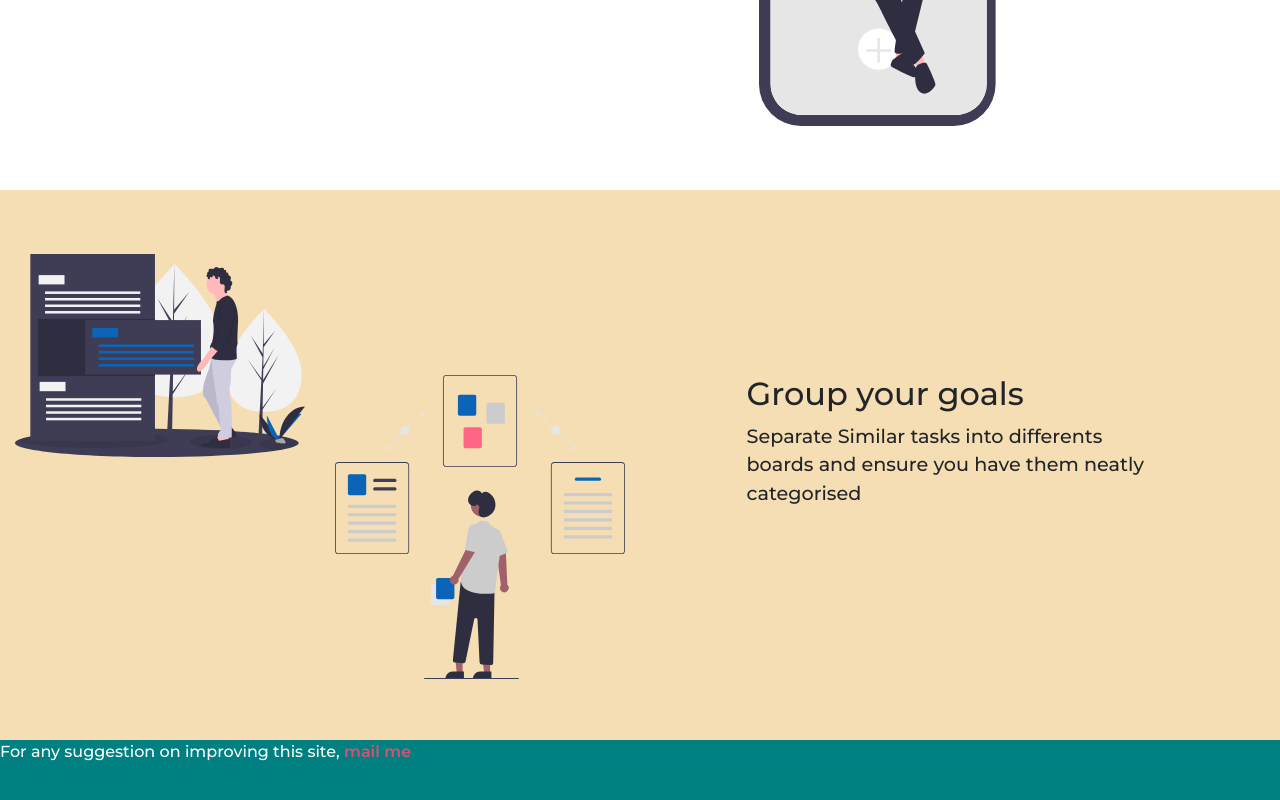
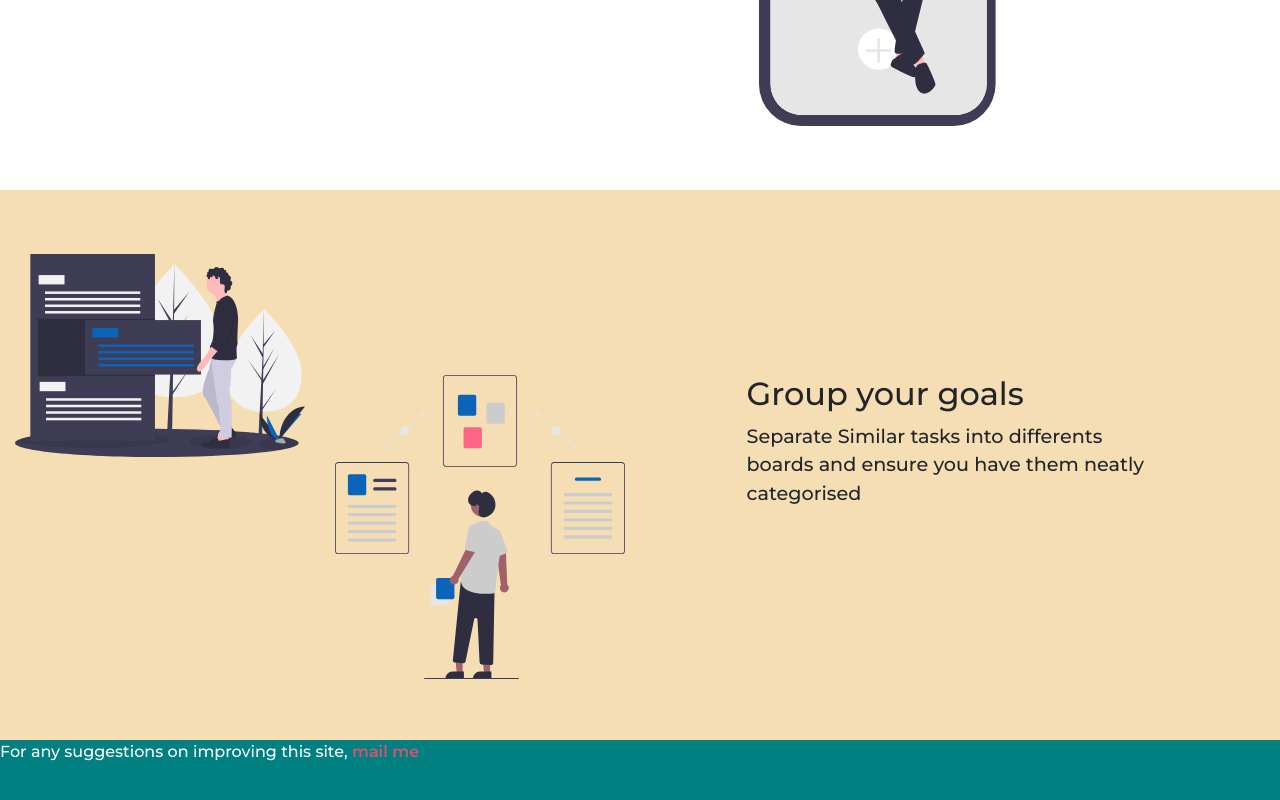
Before and after one commit to kunleadeniyi/taskify, a React (Create React App) app: page / in a window 1280 px wide. Shown: the part 1051-1851 px from the top of the page. Built offline with nearby package versions, Linux system fonts and the light colour scheme; no server answers.

Commit message:
Update Landing.js

```diff
--- a/src/components/Landing/Landing.js
+++ b/src/components/Landing/Landing.js
@@ -92,7 +92,7 @@ function Landing() {
                 </Container>
             </section>
             <footer className="footer">
-                <p>For any suggestion on improving this site,
+                <p>For any suggestions on improving this site,
                 <a href="mailto:devayokunle@gmail.com" className='mailMe'> mail me</a></p>
             </footer>
         </div>
```
